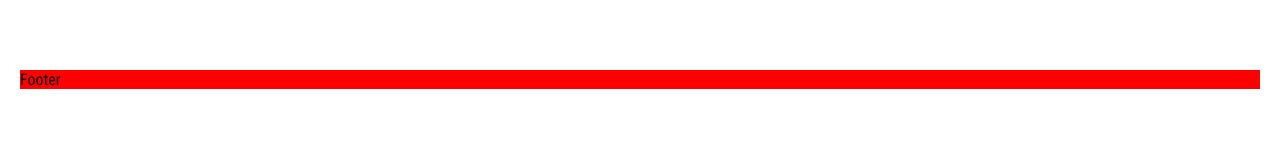
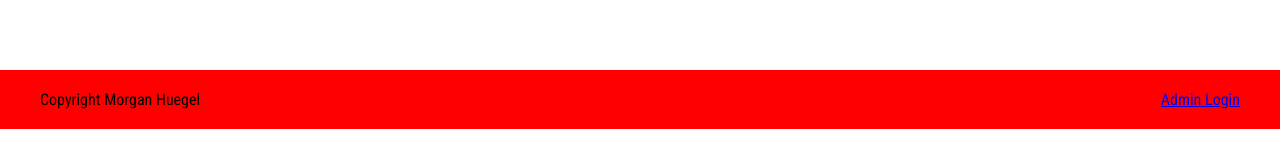
Before and after one commit to MorganHuegel/comiske-custom-solutions-company, a Next.js app: page / in a window 1280 px wide. Shown: the part 908-1054 px from the top of the page. Before the commit the page ends 1017 px from the top, so only its background shows below. Built offline with nearby package versions, Linux system fonts and the light colour scheme; some icons are missing.

Commit message:
added login modal for admin

```diff
--- a/components/footer.js
+++ b/components/footer.js
@@ -1,14 +1,47 @@
+import { useState } from 'react'
 import Link from 'next/link'
+import ModalWindow from './modalWindow'
 
 const Footer = props => {
-  return <footer>
-    <p>Footer</p>
+  const [isModalShowing, setIsModalShowing] = useState(false)
+  const [isModalUnmounting, setIsModalUnmounting] = useState(false)
+
+  const closeModal = () => {
+    setIsModalUnmounting(true)
+    setTimeout(() => {
+      setIsModalUnmounting(false)
+      setIsModalShowing(false)
+    }, 500)
+  }
+  return (
+  <footer className='container-fluid'>
+    <div className='container'>
+      <p>Copyright Morgan Huegel</p>
+      <a href='#' onClick={() => setIsModalShowing(true)}>Admin Login</a>
+
+      <ModalWindow
+        closeModal={closeModal}
+        isModalUnmounting={isModalUnmounting}
+        isModalShowing={isModalShowing}
+      >
+        <form>
+          MODAL
+        </form>
+      </ModalWindow>
+
+    </div>
     <style jsx>{`
       footer {
+        padding: 20px;
         background-color: red;
+      }
+      footer > div {
+        display: flex;
+        flex-direction: row;
+        justify-content: space-between;
       }
     `}</style>
   </footer>
-}
+  )}
 
 export default Footer
--- /dev/null
+++ b/components/modalWindow.js
@@ -0,0 +1,51 @@
+import { useState, useEffect } from 'react'
+
+const ModalWindow = props => {
+  const { closeModal, isModalShowing, isModalUnmounting } = props
+
+  const closeModalOnClickBg = event => {
+    if (event.target.classList.contains('modal-window')) {
+      closeModal()
+    }
+  }
+
+  return (
+    <>
+      <div
+        className={`modal-window ${(isModalShowing && !isModalUnmounting) && 'mounted'}`}
+        onClick={closeModalOnClickBg}
+      >
+        <div className='modal-content'>
+          {props.children}
+        </div>
+      </div>
+      <style jsx>{`
+        .modal-window {
+          z-index: 10;
+          background-color: rgba(20, 30, 20, 0.8);
+          min-height: 100vh;
+          min-width: 100vw;
+          position: fixed;
+          left: 0;
+          top: -120vh;
+          display: flex;
+          justify-content: center;
+          align-items: center;
+          transition: top 500ms;
+        }
+
+        .modal-window.mounted {
+          top: 0;
+        }
+
+        .modal-content {
+          min-width: 500px;
+          min-height: 500px;
+          background-color: white;
+        }
+      `}</style>
+    </>
+  )
+}
+
+export default ModalWindow
```
